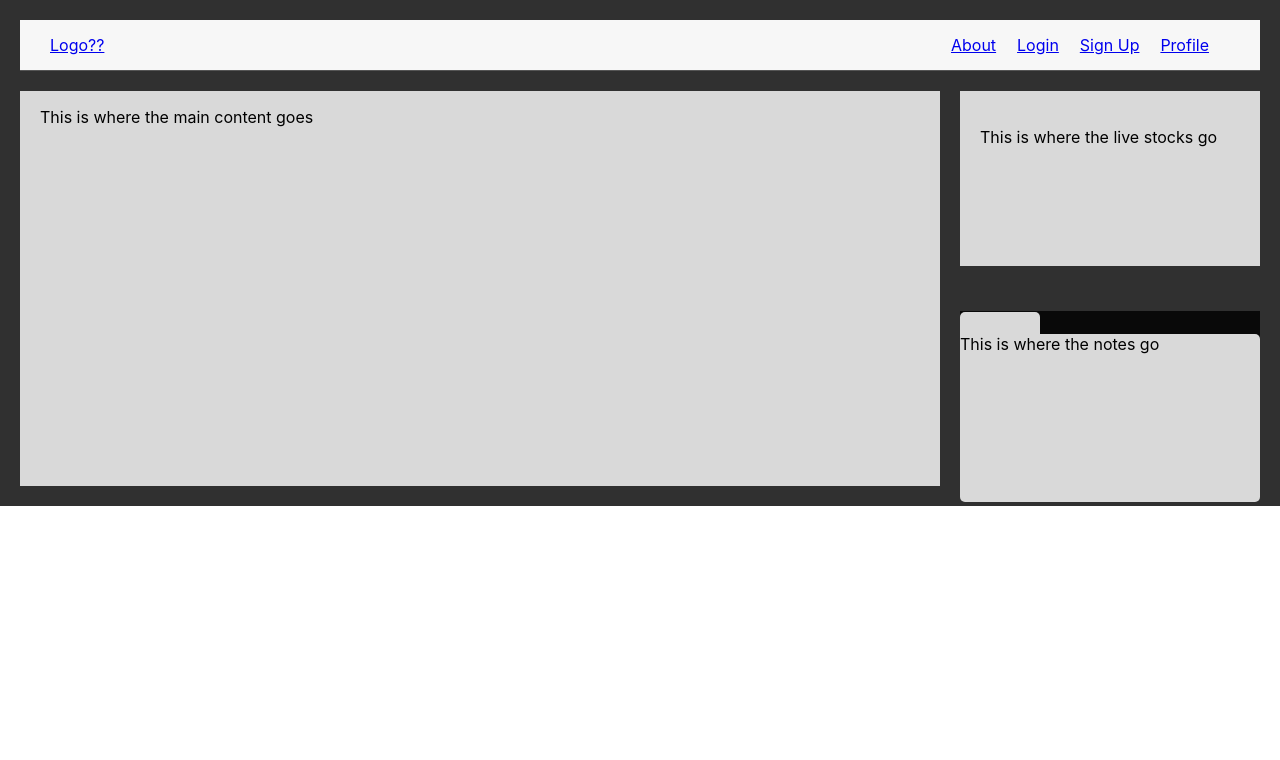
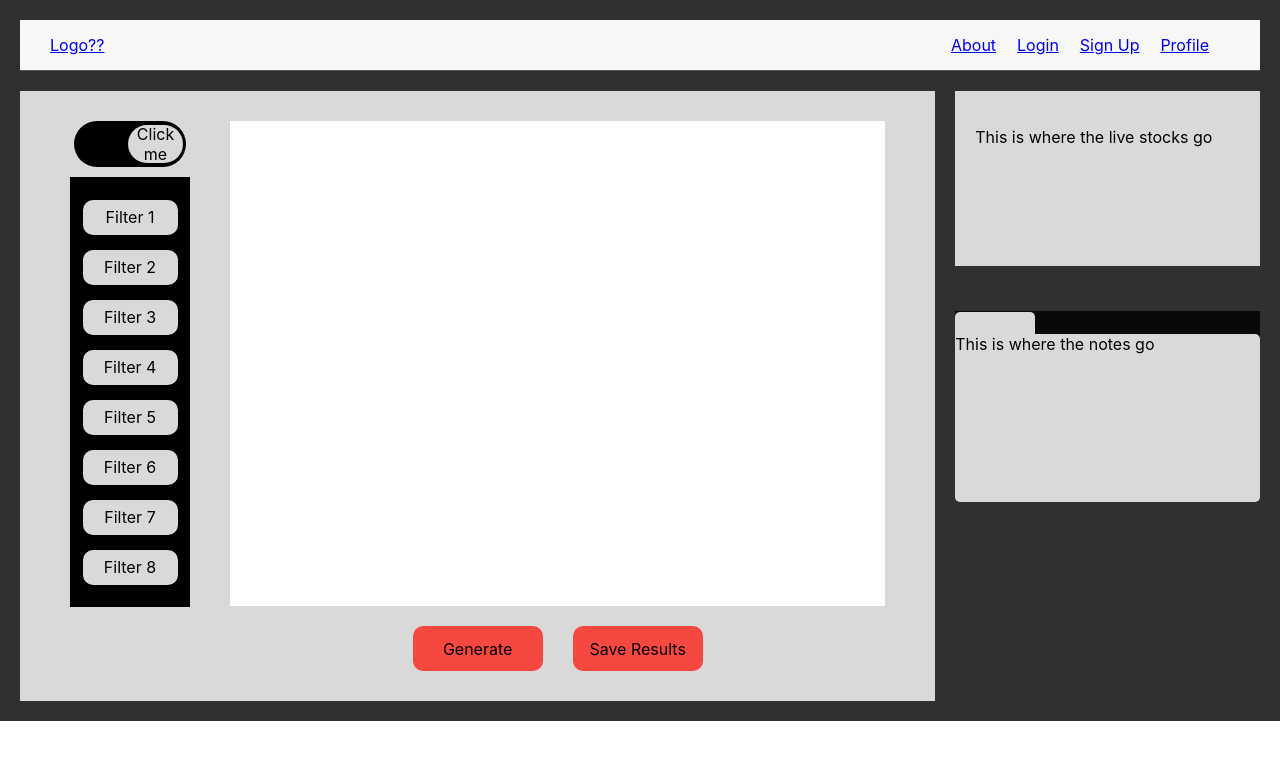
Before and after one commit to rileycleavenger/StockBuddy, a React (Create React App) app in the folder my-ai-stock-buddy/: page / in a window 1280 px wide. Shown: the top 760 px of the page. Built offline with nearby package versions, Linux system fonts and the light colour scheme.

Commit message:
The rest of main UI design with some functionality added

```diff
--- a/my-ai-stock-buddy/src/pages/StockBuddyHomePage.module.css
+++ b/my-ai-stock-buddy/src/pages/StockBuddyHomePage.module.css
@@ -13,8 +13,14 @@
 .main{
     float: left;
     width: 75%;
-    padding-left: 20px;
     background-color: #d9d9d9;
+    display: flex;
+    justify-content: flex-start;
+    align-items: flex-start;
+    gap: 40px;
+    padding: 30px;
+    box-sizing: border-box;
+    flex-direction: row;
 }
 
 .right{
@@ -73,3 +79,120 @@
       margin-right: 0;
     }
 }
+
+
+.leftColumn {
+    display: flex;
+    flex-direction: column;
+    gap: 10px;
+    justify-content: center;
+    align-items: center;
+    margin-bottom: 20px;
+    margin-left: 20px;
+}
+
+.outerContainer {
+    padding: 30px;
+}
+
+.switch {
+    background-color:black;
+    width: 106px;
+    height: 40px;
+    border-radius: 75px;
+    display: flex;
+    align-items: center;
+    padding: 3px;
+}
+
+.switchButton {
+    cursor: pointer;
+    background-color: #D9D9D9;
+    width: 55px;
+    height: 38px;
+    border-radius: 100px;
+    text-align: center;
+    display: flex;
+    align-items: center;
+
+}
+
+.filter {
+    background-color: #D9D9D9;
+    height: 35px;
+    width: 95px;
+    cursor: pointer;
+    border-radius: 10px;
+    display: flex;
+    justify-content: center;
+    align-items: center;
+}
+
+.filterContainer {
+    position: relative;
+    background-color: black;
+    height: 430px;
+    width: 120px;
+    overflow: hidden;
+    display: flex;
+    flex-direction: column;
+    justify-content: center;
+    align-items:center;
+    gap: 15px;
+
+}
+
+.clicked {
+    background-color: #A6FFA1;
+  }
+
+
+.rightColumn {
+    display: flex;
+    flex-direction: column;
+    gap: 10px;
+    justify-content: center;
+    align-items: center;
+    margin-right: 20px;
+    width: 80%;
+    box-sizing: border-box;
+  }
+
+
+.contentBox {
+    background-color: white;
+    height: 485px;
+    width: 100%;
+    position: relative;
+
+}
+
+.redButtonRow {
+    display: flex;
+    flex-direction: row;
+    gap: 30px;
+    margin-top: 10px;
+}
+
+.generateButton {
+    background-color: #f64740;
+    height: 45px;
+    width: 130px;
+    cursor: pointer;
+    border-radius: 10px;
+    display: flex;
+    justify-content: center;
+    align-items: center;
+
+}
+
+.saveResultsButton {
+    background-color: #f64740;
+    height: 45px;
+    width: 130px;
+    cursor: pointer;
+    border-radius: 10px;
+    display: flex;
+    justify-content: center;
+    align-items: center;
+}
--- a/my-ai-stock-buddy/src/pages/StockBuddyHomePage.tsx
+++ b/my-ai-stock-buddy/src/pages/StockBuddyHomePage.tsx
@@ -1,9 +1,32 @@
-import React from 'react';
+import React, {useState} from 'react';
 import Nav from '../components/Nav/Nav';
 import styles from './StockBuddyHomePage.module.css';
 
 
+const filters = Array.from({ length: 8 }, (_, i) => `Filter ${i + 1}`);
+
 const StockBuddyHomePage: React.FC = () => {
+
+
+/* Filter color change and labels handling: */
+const [clicked, setClicked] = useState<boolean[]>(Array(filters.length).fill(false));
+
+const handleFilterClick = (index: number) => {
+    setClicked(prevState => {
+        const newClicked = [...prevState];
+        newClicked[index] = !newClicked[index];
+        return newClicked;
+    });
+};
+
+
+    /* Switch movement handling: */
+    const [isRightAligned, setIsRightAligned] = useState(true);
+
+    const toggleSwitch = () => {
+      setIsRightAligned(!isRightAligned);
+    };
+
     return (
       <div className={styles.body}>
         <Nav />
@@ -11,7 +34,48 @@ const StockBuddyHomePage: React.FC = () => {
         <div className={styles.content}>
 
           <div className={styles.main}>
-            <p>This is where the main content goes</p>
+            <div className={styles.leftColumn}>
+              <div className = {styles.switch}
+              style={{
+                justifyContent: isRightAligned ? 'flex-end' : 'flex-start',
+              }}
+              >
+              <div className = {styles.switchButton} onClick={toggleSwitch}>
+                <p>Click me</p>
+              </div>
+              </div>
+
+
+            <div className={styles.filterContainer}>
+            {filters.map((filter, index) => (
+                  <div
+                    key={index}
+                    className={`${styles.filter} ${clicked[index] ? styles.clicked : ''}`}
+                    onClick={() => handleFilterClick(index)}
+                  > {/* Replace with your icon */}
+                    {filter}
+                  </div>
+                ))}
+
+
+        </div>
+        </div>
+
+        <div className={styles.rightColumn}>
+        <div className = {styles.contentBox}></div>
+
+        <div className = {styles.redButtonRow}>
+        <div className = {styles.generateButton}>
+          <p>Generate</p>
+        </div>
+        <div className = {styles.saveResultsButton}>
+          <p>Save Results</p>
+        </div>
+        </div>
+
+
+
+          </div>
           </div>
 
 
@@ -34,6 +98,9 @@ const StockBuddyHomePage: React.FC = () => {
 
         </div>
 
+
+
+
       </div>
     );
 }
```
